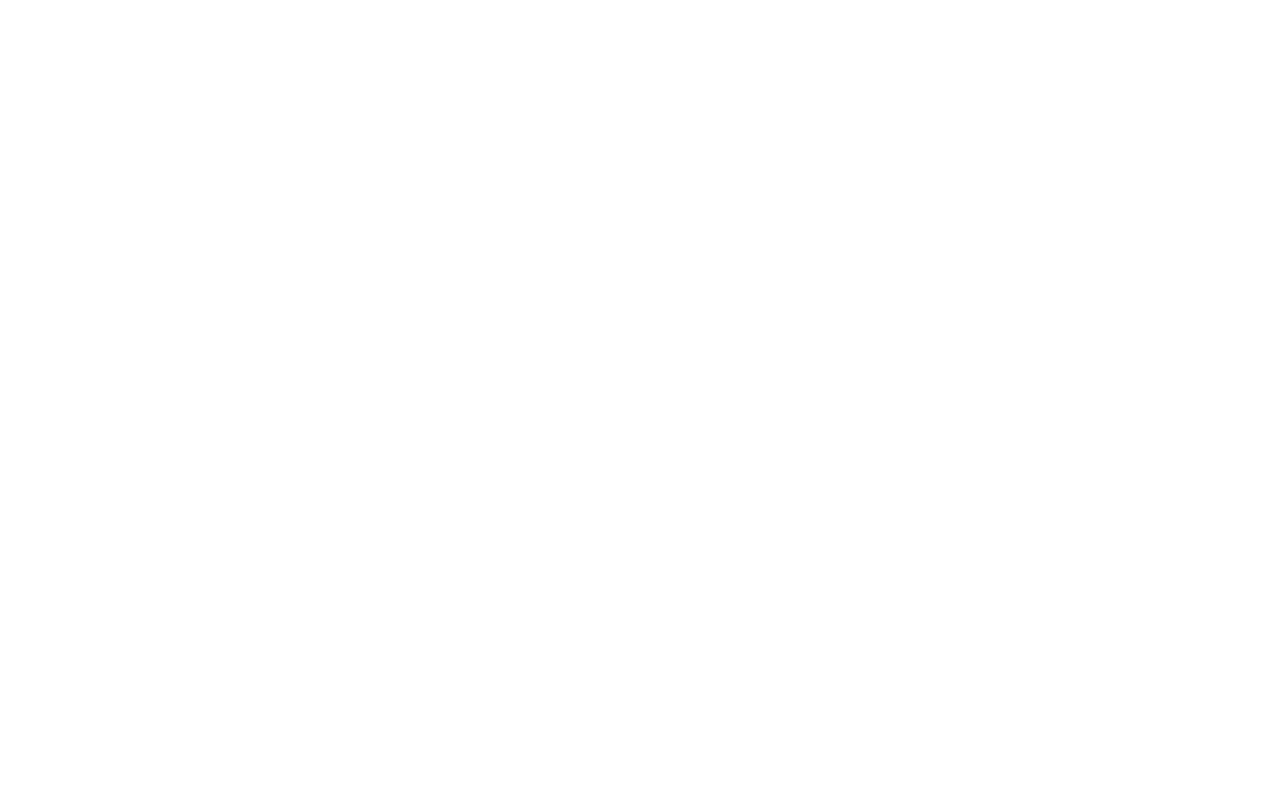
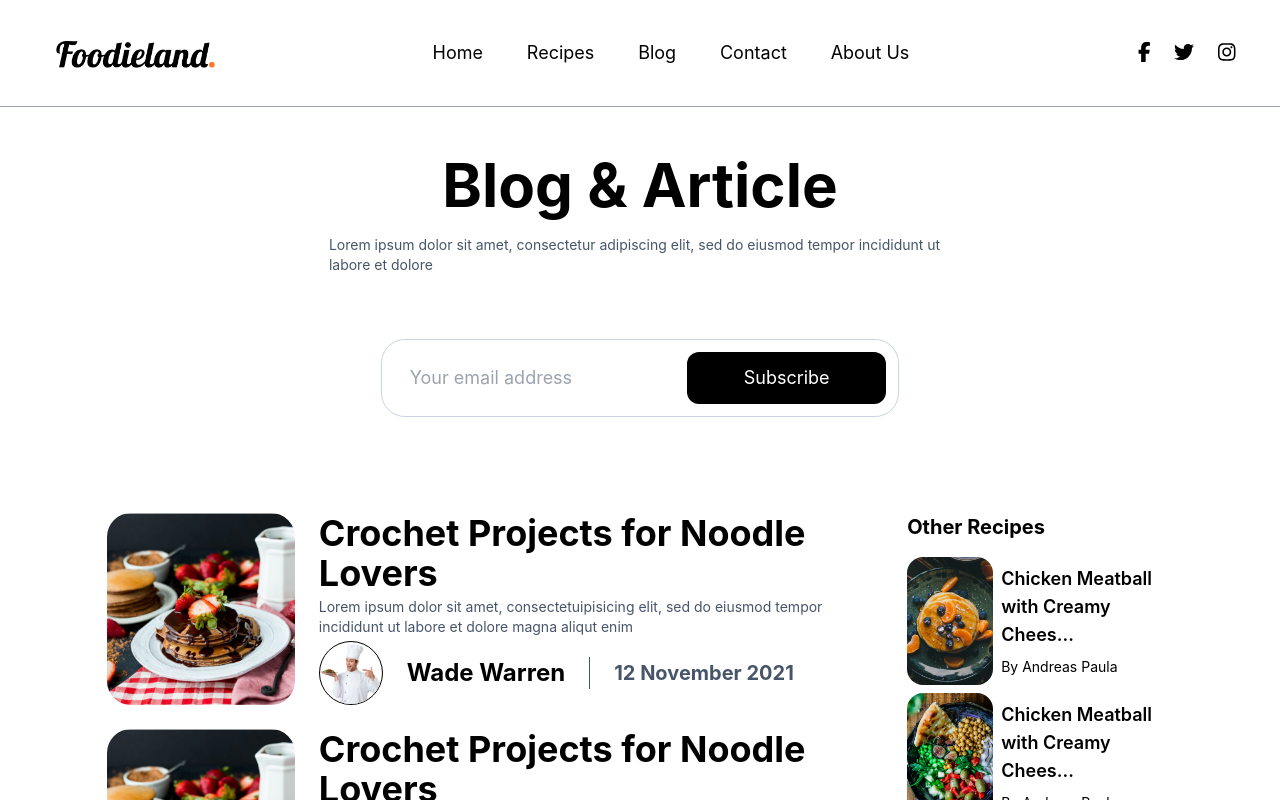
Before and after one commit to Sipoufo/foodieland, a React (Create React App) app: page /blog-article in a window 1280 px wide. Before the commit this address had no page. Shown: the top 800 px of the page. Built offline with nearby package versions, Linux system fonts and the light colour scheme.

Commit message:
Blog part

```diff
--- /dev/null
+++ b/src/components/blogAndArticle/blogList.js
@@ -0,0 +1,32 @@
+import React from "react";
+
+const BlogList = () => {
+    return(
+            <div className="flex flex-row gap-6">
+                {/* Food image */}
+                <div className="w-4/12 h-48 hidden sm:flex">
+                    <img src={process.env.PUBLIC_URL + "/images/Foods/food12.png"} className='w-full h-full object-cover rounded-3xl' alt="food" />
+                </div>
+                <div className="grow flex flex-col w-full h-full justify-between border border-black p-2 rounded-2xl sm:border-0 sm:p-0">
+                    {/* recite name */}
+                    <h1 className="text-lg sm:text-4xl font-bold w-full">Crochet Projects for Noodle Lovers</h1>
+                    {/* Description recipe */}
+                    <p className="text-sm text-slate-600 w-full">Lorem ipsum dolor sit amet, consectetuipisicing elit, sed do eiusmod tempor incididunt ut labore et dolore magna aliqut enim </p>
+                    {/* Chef information */}
+                    <div className="flex flex-row w-full items-center">
+                        <div className="w-10 sm:w-16 h-10 sm:h-16 rounded-full overflow-hidden border border-black">
+                            <img src={process.env.PUBLIC_URL + "/images/chef.png"} className="w-full h-full object-cover" alt="pictures" />
+                        </div>
+                        <div className="px-6 border-r border-slate-600">
+                            <h1 className="text-sm sm:text-2xl font-bold ">Wade Warren</h1>
+                        </div>
+                        <div className="px-6">
+                            <h1 className="text-sm sm:text-xl font-bold text-slate-600">12 November 2021</h1>
+                        </div>
+                    </div>
+                </div>
+            </div>
+    );
+};
+
+export default BlogList;
--- /dev/null
+++ b/src/components/blogAndArticle/header.js
@@ -0,0 +1,21 @@
+import React from "react";
+
+const Header = () => {
+    return(
+        <div className="w-full flex relative justify-center">
+            <div className="flex flex-col w-full lg:w-7/12 relative items-center">
+                {/* Title */}
+                <h1 className="text-6xl font-bold">Blog & Article</h1>
+                {/* Module description */}
+                <p className="text-sm text-slate-600 mt-5">Lorem ipsum dolor sit amet, consectetur adipiscing elit, sed do eiusmod tempor incididunt ut labore et dolore</p>
+                {/* Send mail */}
+                <div className='flex flex-row w-10/12 mt-16 bg-white p-3 border border-slate-300 rounded-3xl justify-between'>
+                    <input className='w-7/12 mx-2 px-2 text-lg' placeholder='Your email address' />
+                    <button className='w-5/12 text-white text-lg bg-black px-5 py-3 rounded-xl'>Subscribe</button>
+                </div>
+            </div>
+        </div>
+    );
+};
+
+export default Header;
--- /dev/null
+++ b/src/components/blogAndArticle/index.js
@@ -0,0 +1,45 @@
+// Modules
+import React from 'react';
+
+// Files
+import Header from './header';
+import OtherRecipes from '../otherRecipes/OtherRecipes';
+import BlogList from './blogList';
+import SubscribeCard from '../subscribeCard/subscribeCard';
+import Selection from './selection';
+
+const IndexBlogAndArticle = () => {
+    return(
+        <div className='mt-12 flex justify-center'>
+            <div className='w-10/12 flex flex-col'>
+                {/* Header of blog and Article part */}
+                <Header/>
+                {/* Recipes information */}
+                <div className='mt-24 flex flex-row w-full gap-6'>
+                    <div className='flex flex-col grow relative gap-6'>
+                        <BlogList />
+                        <BlogList />
+                        <BlogList />
+                        <BlogList />
+                        <BlogList />
+                        <BlogList />
+                    </div>
+                    {/* Tasty Recipe */}
+                    <div className='hidden lg:flex flex-col lg:w-4/12'>
+                        <OtherRecipes />
+                    </div>
+                </div>
+                {/* Selection */}
+                <div className='flex w-full justify-center items-center mt-24'>
+                    <div className='flex'>
+                        <Selection />
+                    </div>
+                </div>
+                {/* subscription card */}
+                <SubscribeCard />
+            </div>
+        </div>
+    );
+};
+
+export default IndexBlogAndArticle;
--- /dev/null
+++ b/src/components/blogAndArticle/selection.js
@@ -0,0 +1,25 @@
+import React from "react";
+
+const Selection = () => {
+    return(
+        <div className="w-full flex flex-row relative justify-between">
+            {[...Array(7)].map((x, i) => {
+                if(i < 5){
+                    return(
+                        <button className={`p-2 sm:p-6 text-sm sm:text-lg mx-1 font-bold border border-black rounded-xl ${i===0 ? "bg-black text-white" : ""}`} key={i}>{i+1}</button>
+                    )
+                } else if(i === 5) {
+                    return(
+                        <button className="p-2  sm:p-6 text-sm sm:text-lg  mx-1 font-bold border border-black rounded-xl" key={i}>...</button>
+                    )
+                }
+                return(
+                    <button className="p-2  sm:p-6 text-sm sm:text-lg  mx-1 font-bold border border-black rounded-xl" key={i}> ) </button>
+                )
+
+            })}
+        </div>
+    );
+};
+
+export default Selection;
--- a/src/components/header/navbar.js
+++ b/src/components/header/navbar.js
@@ -4,6 +4,7 @@
 import { FontAwesomeIcon } from '@fortawesome/react-fontawesome'; // Use for add icons
 import { faFacebookF, faTwitter, faInstagram } from '@fortawesome/free-brands-svg-icons'; // Use for import different brands icons
 import { faBars } from '@fortawesome/free-solid-svg-icons'
+import { NavLink } from 'react-router-dom'; // Use for redirection with the router
 
 /**
  * This function is use for create a Navigation bar
@@ -23,11 +24,11 @@
                 {/* navigation items */}
                 <div className='hidden sm:flex flex-col w-3/6 lg:w-2/5'>
                     <ul className='flex justify-between text-sm xl:text-lg'>
-                        <li>{t('navbar.home')}</li>
-                        <li>{t('navbar.recipes')}</li>
-                        <li>{t('navbar.blog')}</li>
-                        <li>{t('navbar.contact')}</li>
-                        <li>{t('navbar.aboutUs')}</li>
+                        <NavLink to='/'>{t('navbar.home')}</NavLink>
+                        <NavLink to='/'>{t('navbar.recipes')}</NavLink>
+                        <NavLink to='/blog-article'>{t('navbar.blog')}</NavLink>
+                        <NavLink to='/'>{t('navbar.contact')}</NavLink>
+                        <NavLink to='/'>{t('navbar.aboutUs')}</NavLink>
                     </ul>
                 </div>
 
--- a/src/routers/index.js
+++ b/src/routers/index.js
@@ -3,6 +3,8 @@
 import IndexComponents from "../components/index"
 import Home from "../components/home/home"
 import IndexRecipeDetails from '../components/recipeDetails';
+import IndexBlogAndArticle from '../components/blogAndArticle';
+
 
 /**
  *  This function is a starting point of your router module
@@ -14,6 +16,7 @@
             <Route path="/" element={<IndexComponents />}>
                 <Route index element={<Home />} />
                 <Route path="/recipe-details" element={<IndexRecipeDetails />} />
+                <Route path="/blog-article" element={<IndexBlogAndArticle />}/>
             </Route>
         </Routes>
     )
```
Also changed, not shown: public/images/people.png (added).
